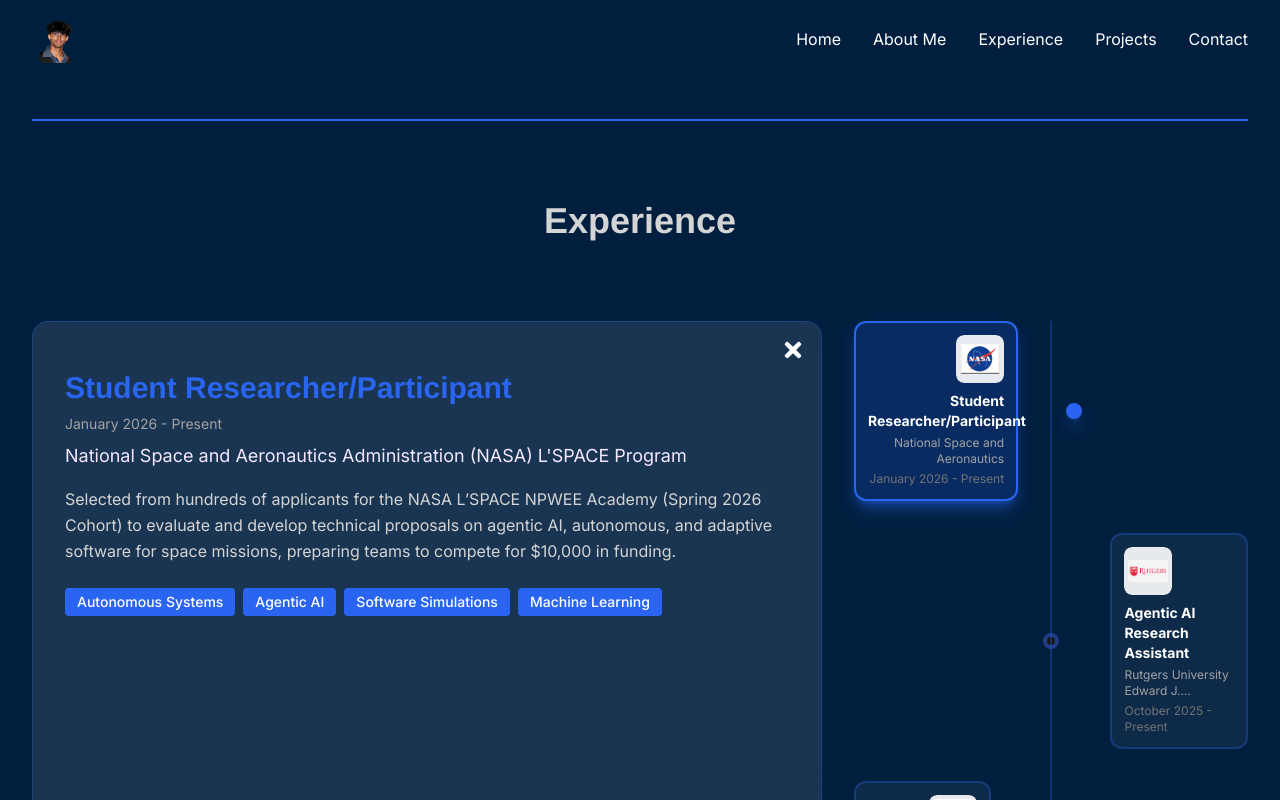
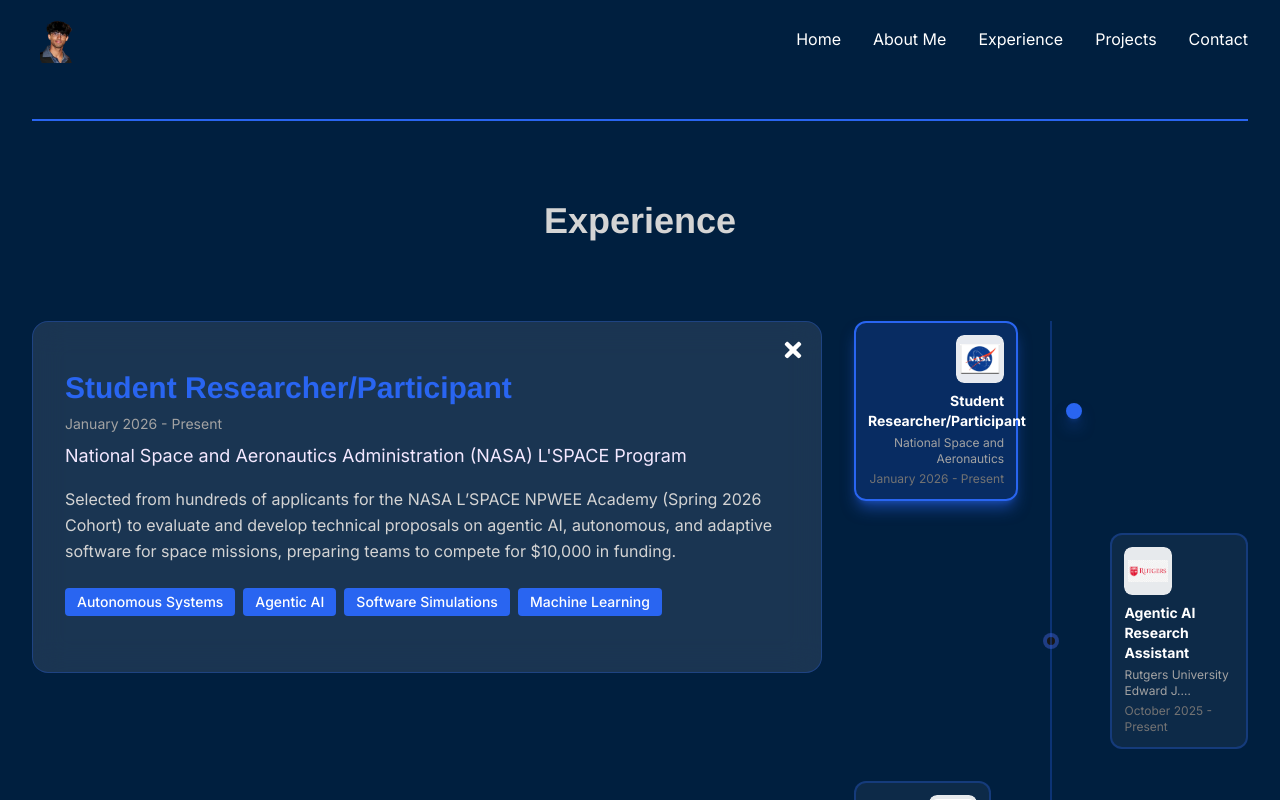
Before and after one commit to hatchakala/PortfolioWebsite, a React (Vite) app: page / in a window 1280 px wide. Both pictures are taken after a click on the element 390 px from the left and 1805 px from the top of the page. Shown: the part 1405-2205 px from the top of the page. Built offline with nearby package versions, Linux system fonts and the light colour scheme.

Commit message:
fixed timeline

```diff
--- a/src/components/Experience.jsx
+++ b/src/components/Experience.jsx
@@ -70,7 +70,7 @@ const Experience = () => {
         Experience
       </motion.h2>
 
-      <div className="flex flex-col lg:flex-row gap-8 relative">
+      <div className="flex flex-col lg:flex-row gap-8 relative lg:items-start">
         {/* Details Panel - Left Side */}
         <AnimatePresence>
           {selectedExperience !== null && (
@@ -80,7 +80,7 @@ const Experience = () => {
               animate={{ opacity: 1, x: 0 }}
               exit={{ opacity: 0, x: -100 }}
               transition={{ duration: 0.5 }}
-              className="w-full lg:w-2/3 backdrop-blur-lg bg-white/10 rounded-2xl p-6 lg:p-8 border border-[#2965F1]/30"
+              className="w-full lg:w-2/3 backdrop-blur-lg bg-white/10 rounded-2xl p-6 lg:p-8 border border-[#2965F1]/30 h-fit"
             >
               {/* Close Button */}
               <button
```
